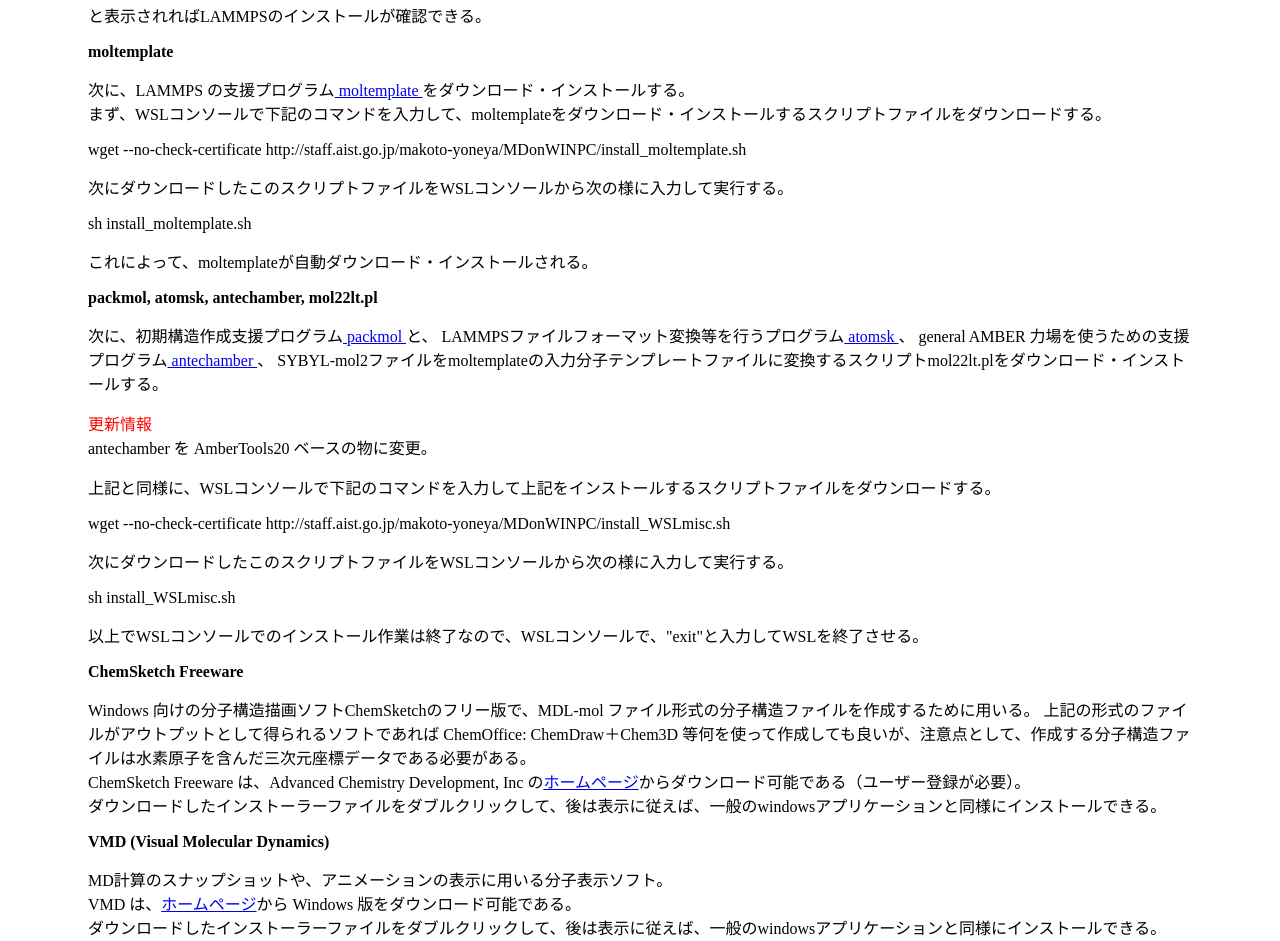
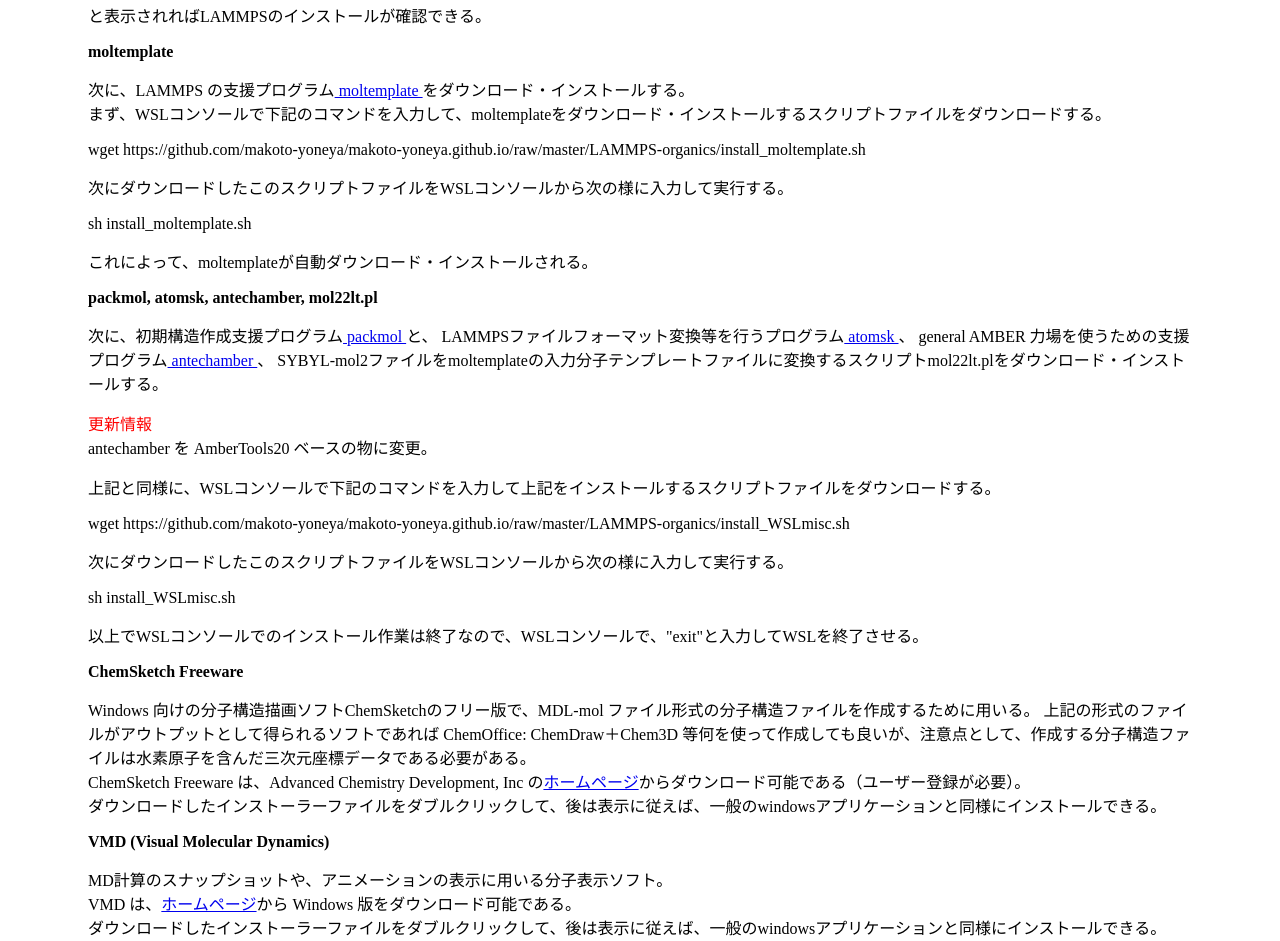
Before and after one commit to makoto-yoneya/makoto-yoneya.github.io, a plain HTML site: page LAMMPS-organics/index.html in a window 1280 px wide. Shown: the part 975-1916 px from the top of the page. Drawn offline with Linux system fonts and the light colour scheme.

Commit message:
add files

```diff
--- a/LAMMPS-organics/index.html
+++ b/LAMMPS-organics/index.html
@@ -121,7 +121,7 @@ which lammps
 </P>
 
 <P>
-wget --no-check-certificate http://staff.aist.go.jp/makoto-yoneya/MDonWINPC/install_moltemplate.sh
+wget https://github.com/makoto-yoneya/makoto-yoneya.github.io/raw/master/LAMMPS-organics/install_moltemplate.sh
 </P>
 
 <P>
@@ -153,7 +153,7 @@ antechamber を AmberTools20 ベースの物に変更。
 上記と同様に、WSLコンソールで下記のコマンドを入力して上記をインストールするスクリプトファイルをダウンロードする。
 </P>
 <P>
-wget --no-check-certificate http://staff.aist.go.jp/makoto-yoneya/MDonWINPC/install_WSLmisc.sh
+wget https://github.com/makoto-yoneya/makoto-yoneya.github.io/raw/master/LAMMPS-organics/install_WSLmisc.sh
 </P>
 <P>
 次にダウンロードしたこのスクリプトファイルをWSLコンソールから次の様に入力して実行する。
```
Also changed, not shown: 2 other files.
